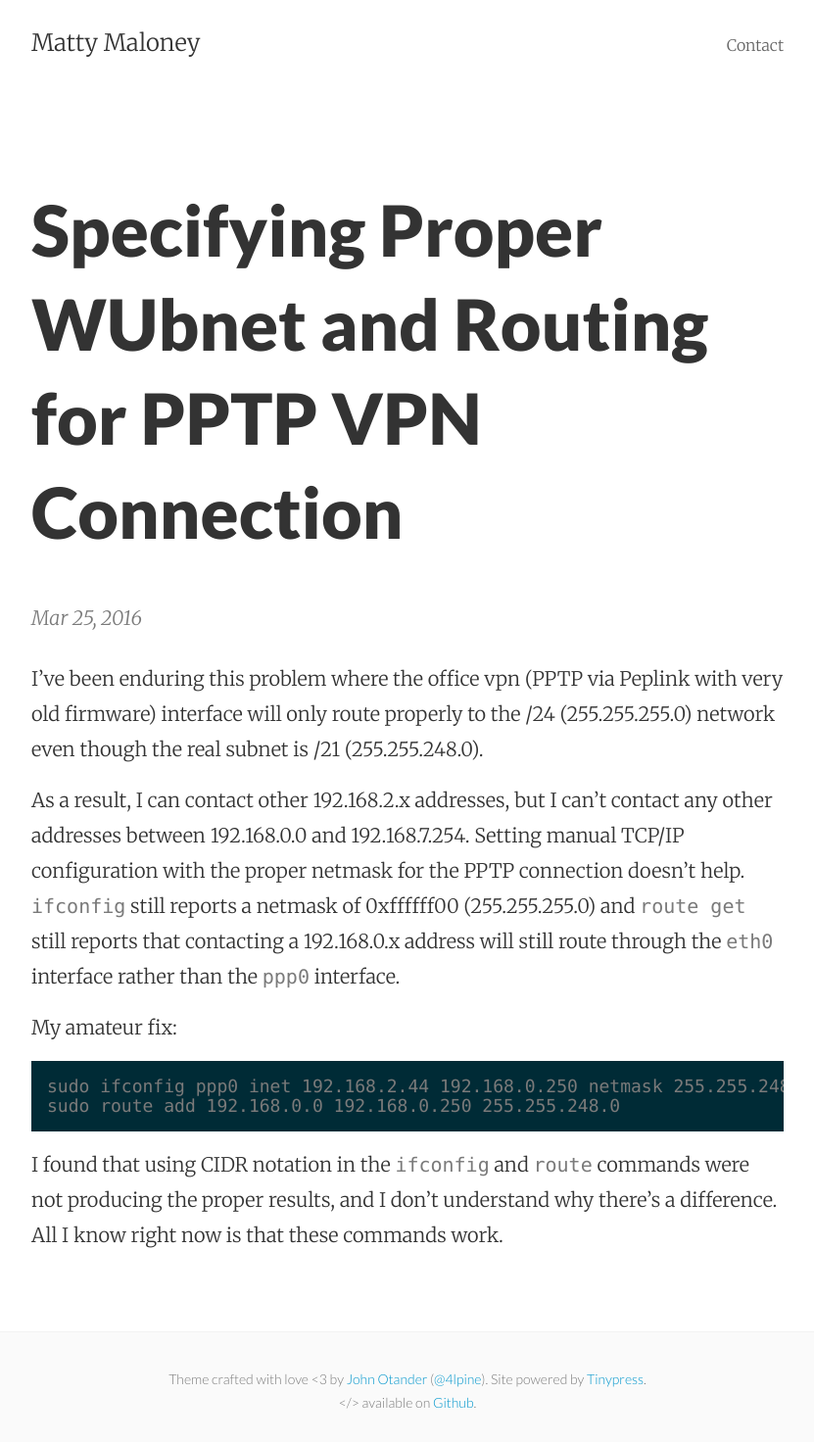
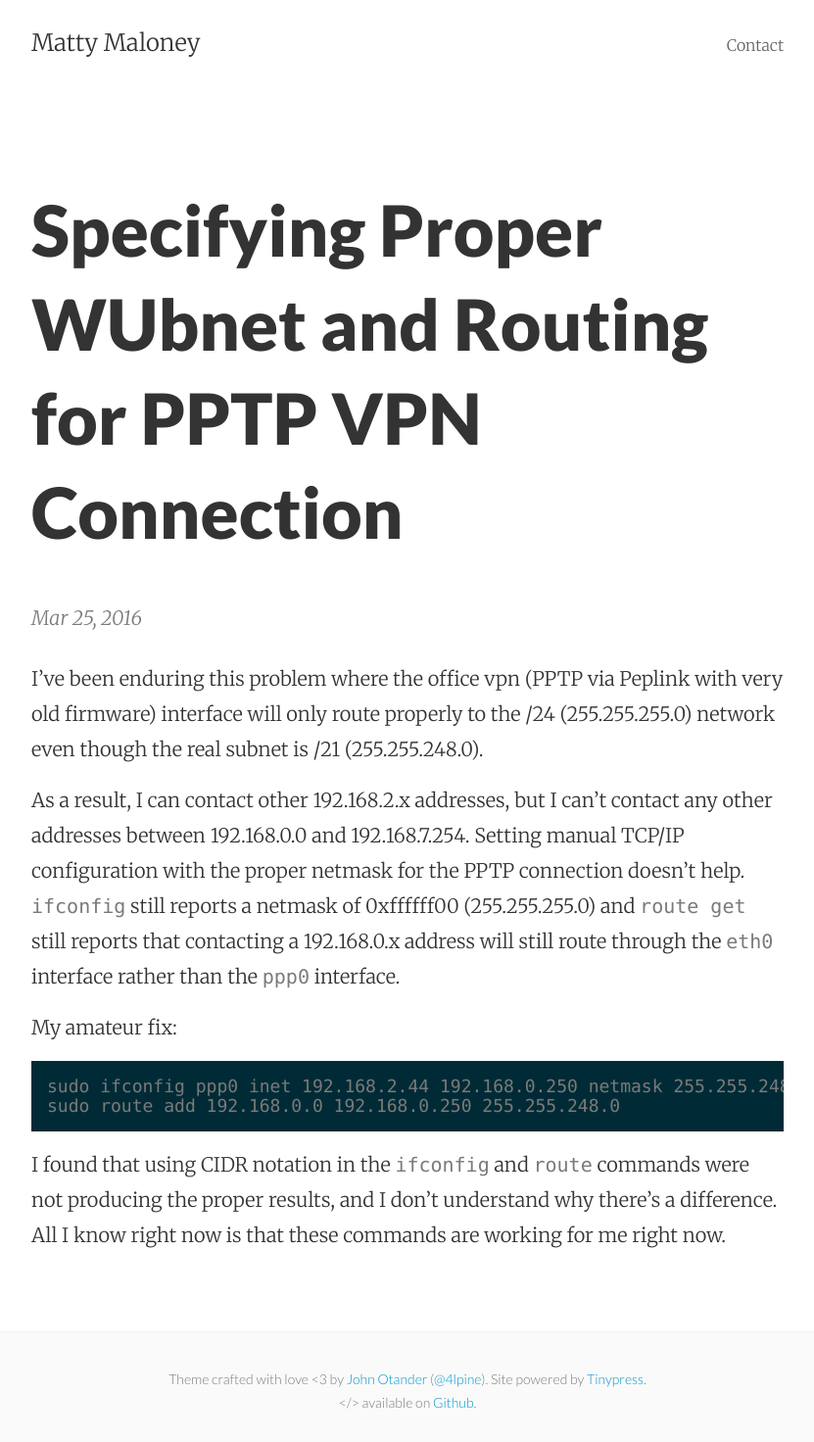
Before and after one commit to mattymaloney/mattymaloney.github.io, a Jekyll site: the page built from _posts/2016-03-25-office-vpn-routing.md, in a window 1280 px wide. Shown: the whole page at 98% size, without its empty margins (224-1055 px from the left). Built offline with Jekyll 4.4.1, drawn with Linux system fonts in a browser that asks for light colours.

Commit message:
Created 2016-03-25-office-vpn-routing.md

````diff
--- a/_posts/2016-03-25-office-vpn-routing.md
+++ b/_posts/2016-03-25-office-vpn-routing.md
@@ -15,4 +15,4 @@ sudo ifconfig ppp0 inet 192.168.2.44 192.168.0.250 netmask 255.255.248.0
 sudo route add 192.168.0.0 192.168.0.250 255.255.248.0
 ```
 
-I found that using CIDR notation in the `ifconfig` and `route` commands were not producing the proper results, and I don't understand why there's a difference. All I know right now is that these commands work.
+I found that using CIDR notation in the `ifconfig` and `route` commands were not producing the proper results, and I don't understand why there's a difference. All I know right now is that these commands are working for me right now.
````
